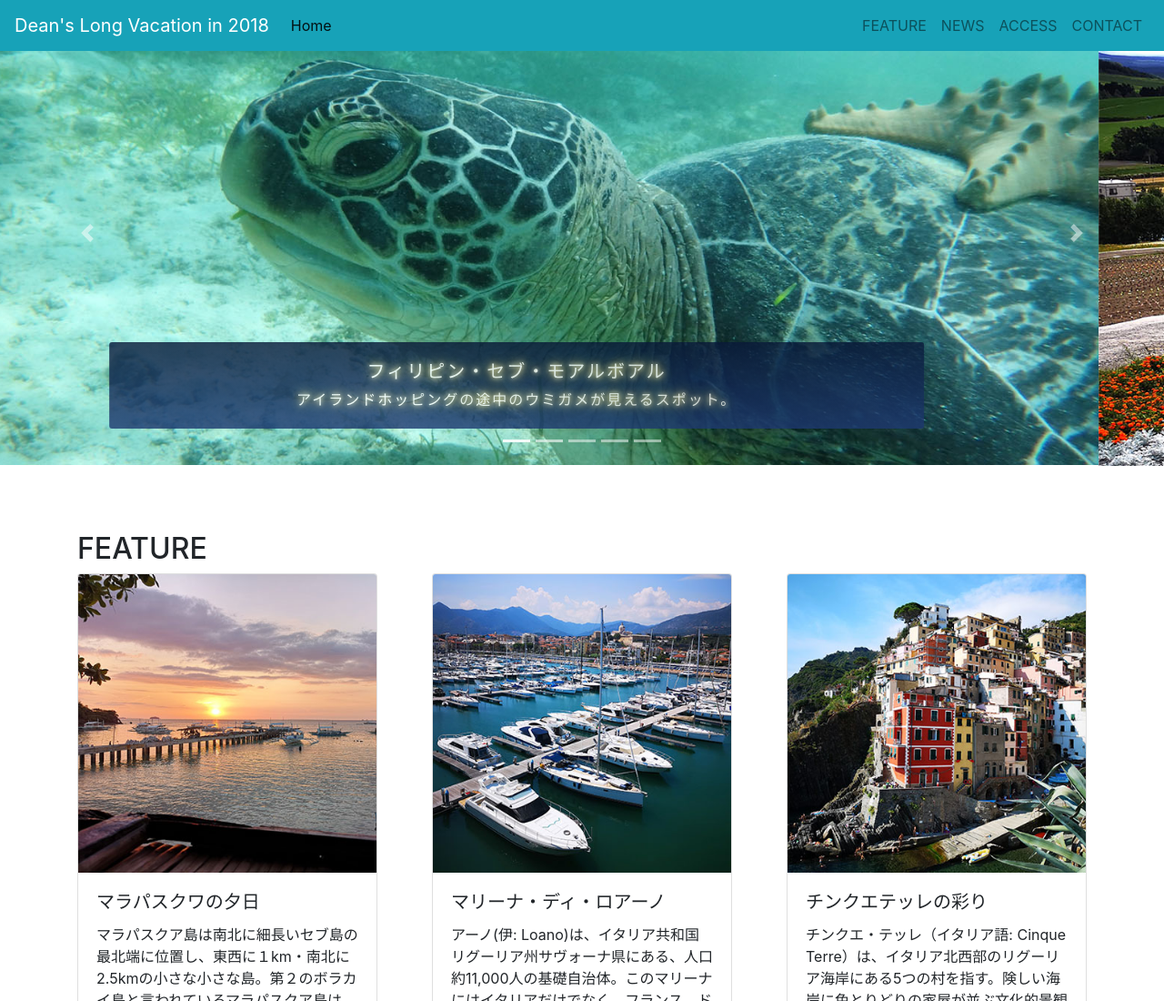
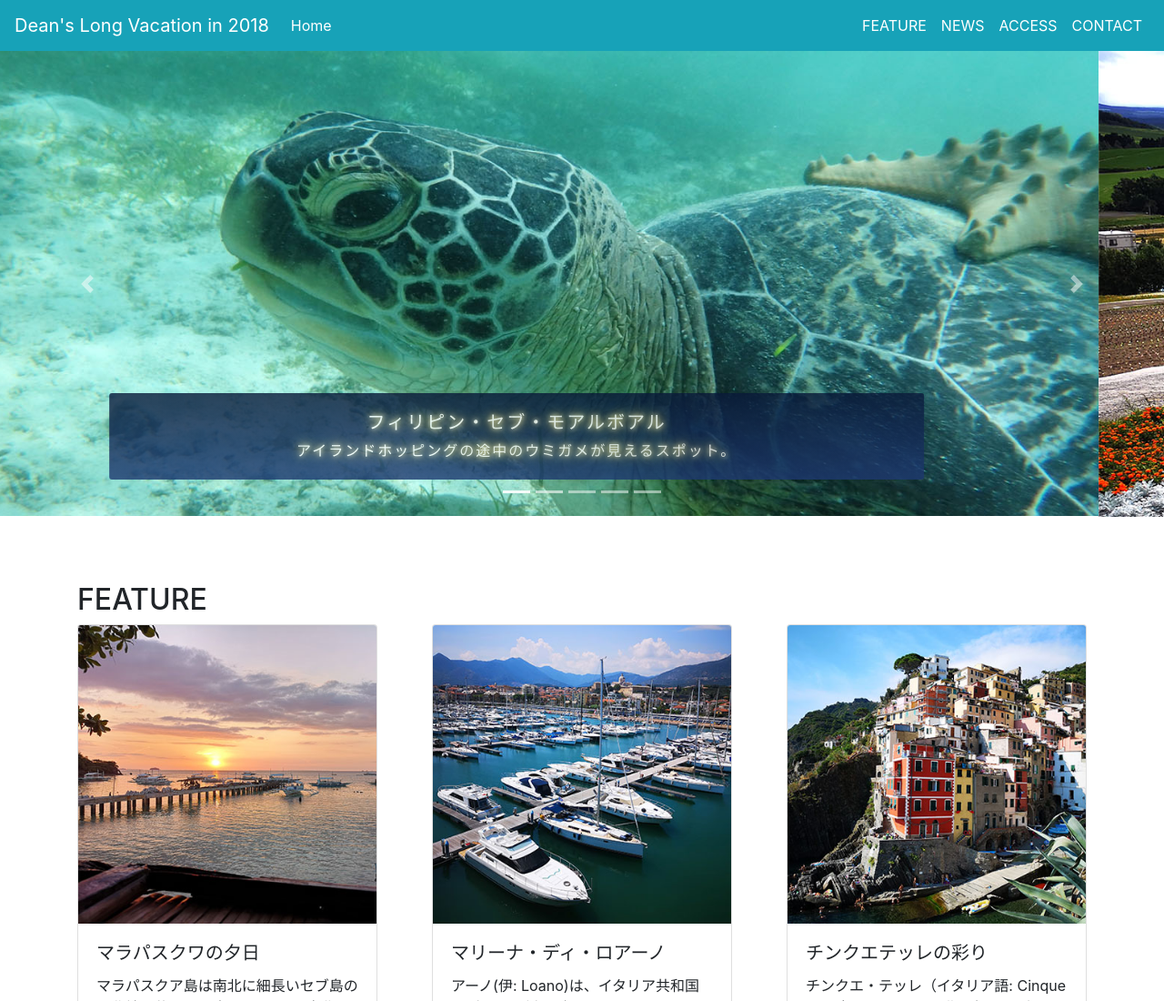
Before and after one commit to kuchuan/bootstrapsite_Dean, a plain HTML site: page index.html in a window 1280 px wide. Shown: the top 1100 px of the page at 91% size. Drawn offline with nearby package versions, Linux system fonts and the light colour scheme.

Commit message:
topのpaddingが必要と判断した

```diff
--- a/index.html
+++ b/index.html
@@ -15,7 +15,7 @@
   </head>
   <body>
 
-  <!-- <body style="padding-top:3.5rem;"> -->
+  <body style="padding-top:3.5rem;"><!-- 画像を小さくした時の上部が見切れないようないする -->
 
 <!-- <div id="header">
    ヘッダーがはいります
@@ -33,18 +33,18 @@
 
   <div class="collapse navbar-collapse" id="navbarSupportedContent">
     <!-- メニューを二つに分けて左寄せにした(mr-auto) -->
-    <ul class="navbar-nav mr-auto">
+    <ul class="navbar-nav mr-auto ">
       <li class="nav-item active">
-        <a class="nav-link" href="#">Home<!-- <span class="sr-only">(current)</span> --></a>
+        <a class="nav-link  text-white" href="#">Home<!-- <span class="sr-only">(current)</span> --></a>
       </li>
     </ul>
     <!-- メニューを二つに分けて右寄せした(mr-left-auto) -->
     <ul class="navbar-nav mr-left-auto">
-      <li class="nav-item">
-        <a class="nav-link" href="#feature">FEATURE</a>
+      <li class="nav-item ">
+        <a class="nav-link  text-white" href="#feature">FEATURE</a>
       </li>
       <li class="nav-item">
-        <a class="nav-link" href="#news">NEWS</a>
+        <a class="nav-link text-white" href="#news">NEWS</a>
       </li>
       <!-- <li class="nav-item dropdown">
         <a class="nav-link dropdown-toggle" href="#" id="navbarDropdown" role="button" data-toggle="dropdown" aria-haspopup="true" aria-expanded="false">NEWS
@@ -57,10 +57,10 @@
         </div>
       </li> -->
       <li class="nav-item">
-        <a class="nav-link" href="#access">ACCESS</a>
+        <a class="nav-link text-white" href="#access">ACCESS</a>
       </li>
       <li class="nav-item">
-        <a class="nav-link" href="#contact">CONTACT</a>
+        <a class="nav-link text-white" href="#contact">CONTACT</a>
       </li>
     </ul>
   </div>
```
